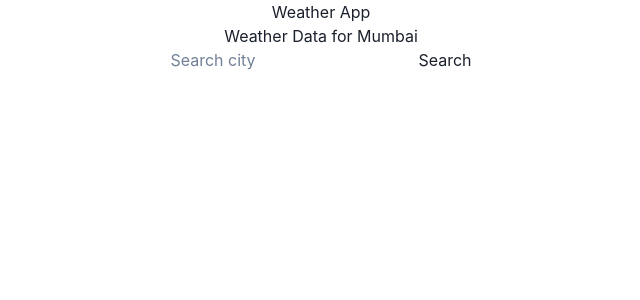
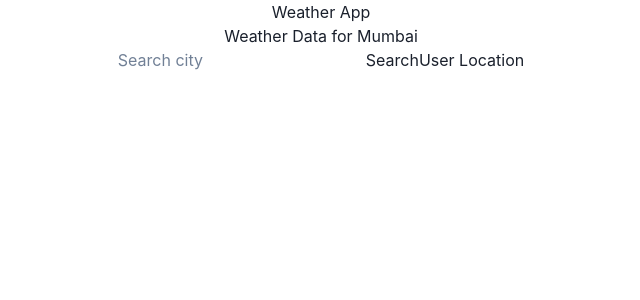
Before and after one commit to akshaykamath45/Kenmark-Assignment, a React (Create React App) app: page / in a window 1280 px wide. Shown: the top 300 px of the page, without its empty margins (319-959 px from the left). Built offline with nearby package versions, Linux system fonts and the light colour scheme; no server answers.

Commit message:
feat : implemented users geolocation

```diff
--- a/src/App.js
+++ b/src/App.js
@@ -4,18 +4,40 @@ import { useState, useEffect } from "react";
 function App() {
   const [cityName, setCityName] = useState("Mumbai");
   const [inputCityName, setInputCityName] = useState("");
+  const [data, setData] = useState({});
   const API_KEY = process.env.REACT_APP_API_KEY;
 
+  // fetching using city name
   const getWeatherData = async () => {
     try {
       const response = await fetch(
         `https://api.openweathermap.org/data/2.5/weather?q=${cityName}&appid=${API_KEY}`
       );
-      const data = await response.json();
+      const responseData = await response.json();
       if (response.status === 200) {
-        console.log(`data fetched for city ${cityName} `, data);
+        console.log(`data fetched for city ${cityName} `, responseData);
+        setData(responseData);
       } else {
         console.log(`data cannot be fetched for ${cityName}`);
+      }
+    } catch (e) {
+      console.log("Error fetching data from server ", e);
+    }
+  };
+
+  // fetching using user's geographic location
+  const getWeatherDataBasedOnLocation = async (latitude, longitude) => {
+    try {
+      const response = await fetch(
+        `https://api.openweathermap.org/data/2.5/weather?lat=${latitude}&lon=${longitude}&appid=${API_KEY}`
+      );
+      const responseData = await response.json();
+      if (response.status === 200) {
+        console.log(`data fetched for city ${data.name} `, responseData);
+        setCityName(data.name);
+        setData(responseData);
+      } else {
+        console.log(`data cannot be fetched for ${data.Name}`);
       }
     } catch (e) {
       console.log("Error fetching data from server ", e);
@@ -32,11 +54,28 @@ function App() {
     const value = e.target.value;
     setInputCityName(value);
   };
+
   const handleSearch = (e) => {
     setCityName(inputCityName);
+    setInputCityName("");
     console.log("inside on click of search button");
     console.log("input search city name : ", inputCityName);
   };
+
+  const fetchUsersLocation = () => {
+    if (navigator.geolocation) {
+      navigator.geolocation.getCurrentPosition(
+        (position) => {
+          const { latitude, longitude } = position.coords;
+          getWeatherDataBasedOnLocation(latitude, longitude);
+        },
+        (error) => {
+          console.error("Error getting user's location: ", error.message);
+        }
+      );
+    }
+  };
+  console.log("final data object : ", data);
 
   return (
     <div className="App">
@@ -47,8 +86,12 @@ function App() {
           type="text"
           onChange={handleInput}
           placeholder="Search city"
+          value={inputCityName}
         ></input>
-        <button onClick={handleSearch}>Search</button>
+        <button onClick={handleSearch} style={{ marginBottom: "10px" }}>
+          Search
+        </button>
+        <button onClick={fetchUsersLocation}>User Location</button>
       </div>
     </div>
   );
```
